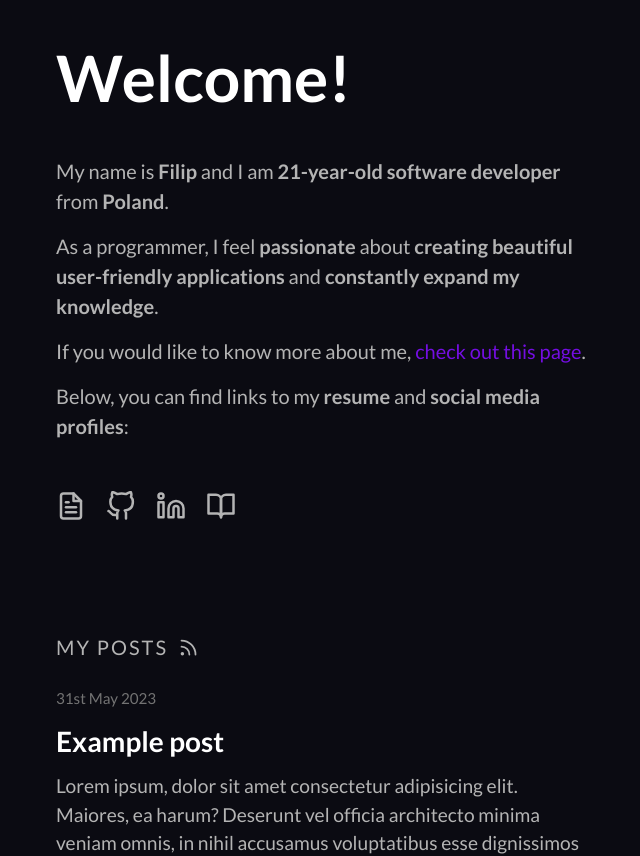
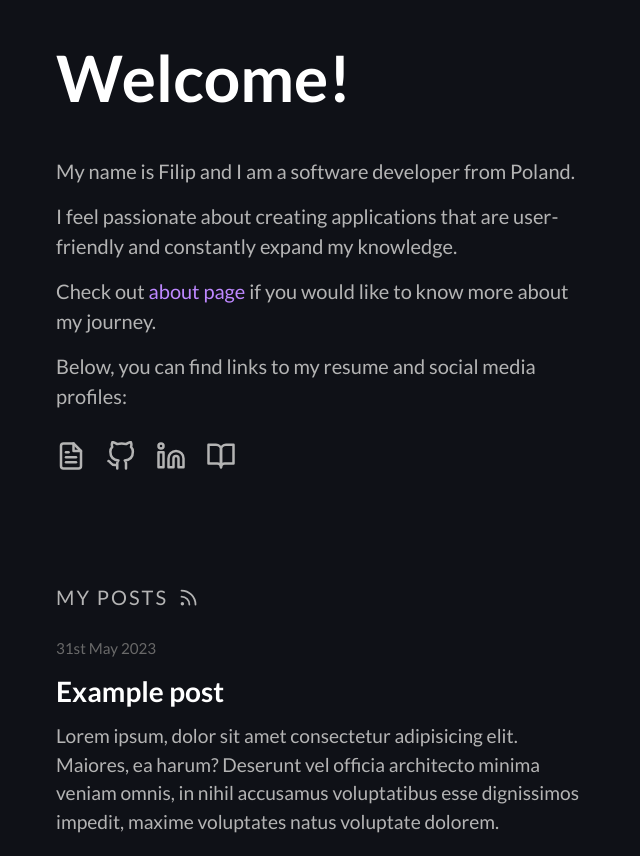
Before and after one commit to fdukat/fdukat.com, a Next.js app: page / in a window 1280 px wide. Shown: the top 856 px of the page, without its empty margins (136-776 px from the left). Built offline with nearby package versions, Linux system fonts and the light colour scheme.

Commit message:
apply minor coloring changes

```diff
--- a/components/Hero/Hero.tsx
+++ b/components/Hero/Hero.tsx
@@ -8,24 +8,21 @@ export default function Hero() {
     <header className={styles.heroWrapper}>
       <h1 className={styles.heroHeading}>Welcome!</h1>
       <p className={styles.heroSubheading}>
-        My name is <strong>Filip</strong> and I am <strong>21-year-old software developer</strong>{' '}
-        from <strong>Poland</strong>.
+        My name is Filip and I am a software developer from Poland.
       </p>
       <p className={styles.heroSubheading}>
-        As a programmer, I feel <strong>passionate</strong> about{' '}
-        <strong>creating beautiful user-friendly applications</strong> and{' '}
-        <strong>constantly expand my knowledge</strong>.
+        I feel passionate about creating applications that are user-friendly and constantly expand
+        my knowledge.
       </p>
       <p className={styles.heroSubheading}>
-        If you would like to know more about me,{' '}
+        Check out{' '}
         <span className={styles.heroSubheadingSpan}>
-          <Link href="/about">check out this page</Link>
-        </span>
-        .
+          <Link href="/about">about page</Link>
+        </span>{' '}
+        if you would like to know more about my journey.
       </p>
       <p className={styles.heroSubheading}>
-        Below, you can find links to my <strong>resume</strong> and{' '}
-        <strong>social media profiles</strong>:
+        Below, you can find links to my resume and social media profiles:
       </p>
       <HeroIconsList />
     </header>
--- a/components/Hero/HeroIconsList/HeroIconsList.module.css
+++ b/components/Hero/HeroIconsList/HeroIconsList.module.css
@@ -1,7 +1,7 @@
 .heroIconsList {
   display: flex;
   list-style: none;
-  margin: 50px 0 0 0;
+  margin: 30px 0 0 0;
 }
 
 .heroIconsListElementIcon {
--- a/components/Posts/PostsSinglePost/PostsSinglePost.module.css
+++ b/components/Posts/PostsSinglePost/PostsSinglePost.module.css
@@ -28,7 +28,7 @@
 }
 
 .postsSinglePostLink:hover .postsSinglePostTitle {
-  color: var(--primaryBrandColor);
+  color: var(--secondaryBrandColor);
 }
 
 .postsSinglePostLink:hover .postsSinglePostDescription {
--- a/styles/global.css
+++ b/styles/global.css
@@ -1,12 +1,12 @@
 :root {
-  --primaryBackgroundColor: rgb(11, 11, 18);
+  --primaryBackgroundColor: rgb(15, 17, 23);
 
   --primaryTextColor: rgb(255, 255, 255);
   --secondaryTextColor: rgb(180, 180, 180);
-  --tertiaryTextColor: rgb(115, 115, 115);
+  --tertiaryTextColor: rgb(105, 105, 105);
 
-  --primaryBrandColor: rgb(116, 14, 226);
-  --secondaryBrandColor: rgb(76, 25, 136);
+  --primaryBrandColor: rgb(190, 136, 255);
+  --secondaryBrandColor: rgb(136, 97, 184);
 }
 
 body {
```
